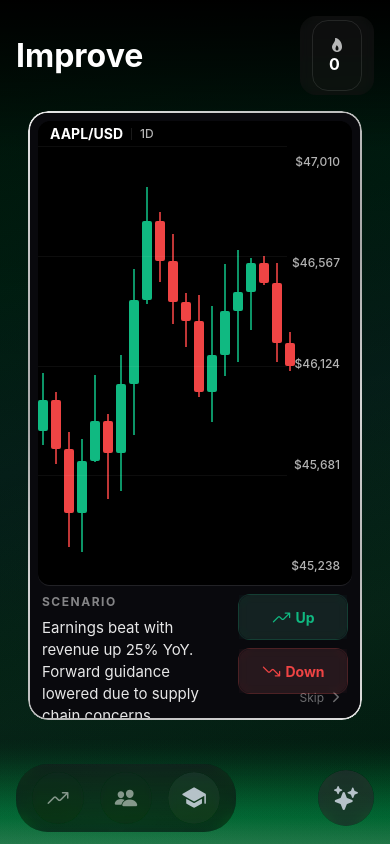
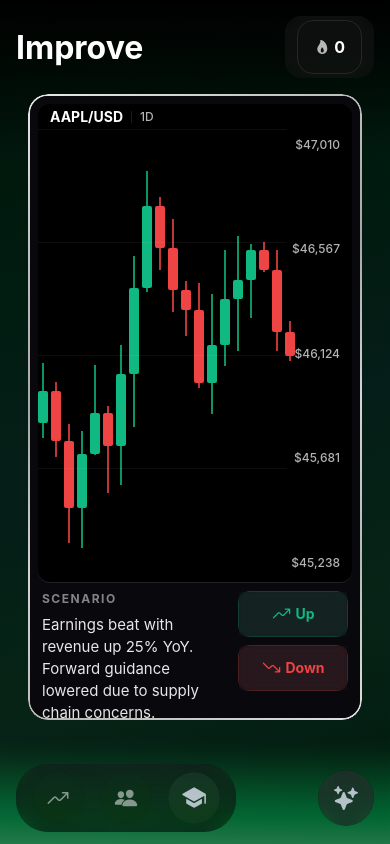
Before and after one commit to nikolasss4/amazing_project, a React Native app in the folder mobile/: screen /Improve in a window 390 px wide. Built offline with nearby package versions, Linux system fonts and the light colour scheme.

Commit message:
fix: fix

```diff
--- a/mobile/src/features/improve/screens/ImproveScreen.tsx
+++ b/mobile/src/features/improve/screens/ImproveScreen.tsx
@@ -257,10 +257,6 @@ export const ImproveScreen: React.FC = () => {
     handleNextScenario();
   };
 
-  // Handle "Skip" button press (advances to next question)
-  function handleSkip() {
-    handleNextScenario();
-  }
 
   const getAnswerIcon = (answer: Answer): keyof typeof Ionicons.glyphMap => {
     return answer === 'up' ? 'trending-up' : 'trending-down';
@@ -284,14 +280,19 @@ export const ImproveScreen: React.FC = () => {
             {/* Streak indicator with pulse animation */}
             <Animated.View style={[styles.streakChipContainer, streakAnimatedStyle]}>
               <GlassPanel style={[styles.streakChip, streak >= 5 && styles.streakChipGlow]}>
+                <View style={styles.streakChipContent}>
                   <Ionicons
                     name="flame"
                     size={16}
                     color={streak >= 5 ? theme.colors.warning : theme.colors.textSecondary}
                   />
-                <Text style={[styles.streakText, streak >= 5 && styles.streakTextGlow]}>
+                  <Text
+                    style={[styles.streakText, streak >= 5 && styles.streakTextGlow]}
+                    numberOfLines={1}
+                  >
                     {streak > 0 ? Math.pow(2, streak - 1) : 0}
                   </Text>
+                </View>
               </GlassPanel>
             </Animated.View>
           </View>
@@ -356,12 +357,6 @@ export const ImproveScreen: React.FC = () => {
                       />
                     </View>
                   </View>
-
-                  {/* Skip button in corner */}
-                  <Pressable style={styles.skipButton} onPress={handleSkip}>
-                    <Text style={styles.skipText}>Skip</Text>
-                    <Ionicons name="chevron-forward" size={16} color={theme.colors.textTertiary} />
-                  </Pressable>
                   </View>
                 </Animated.View>
 
@@ -707,11 +702,15 @@ const styles = StyleSheet.create({
   },
   streakChipContainer: {},
   streakChip: {
+    paddingHorizontal: theme.spacing.md,
+    paddingVertical: theme.spacing.xs,
+  },
+  streakChipContent: {
     flexDirection: 'row',
     alignItems: 'center',
+    justifyContent: 'flex-start',
     gap: theme.spacing.xs,
-    paddingHorizontal: theme.spacing.md,
-    paddingVertical: theme.spacing.xs,
+    flexWrap: 'nowrap',
   },
   streakChipGlow: {
     ...theme.shadows.glow,
@@ -864,21 +863,6 @@ const styles = StyleSheet.create({
     fontSize: theme.typography.sizes.sm,
     fontWeight: theme.typography.weights.bold,
   },
-  // Skip button
-  skipButton: {
-    position: 'absolute',
-    bottom: theme.spacing.sm,
-    right: theme.spacing.sm,
-    flexDirection: 'row',
-    alignItems: 'center',
-    gap: theme.spacing.xs,
-    paddingHorizontal: theme.spacing.sm,
-    paddingVertical: theme.spacing.xs,
-  },
-  skipText: {
-    fontSize: theme.typography.sizes.xs,
-    color: theme.colors.textTertiary,
-  },
   // Analysis section (solution back)
   analysisContainer: {
     flex: 1,
```
Lines whose indentation alone changed are shown as unchanged.
